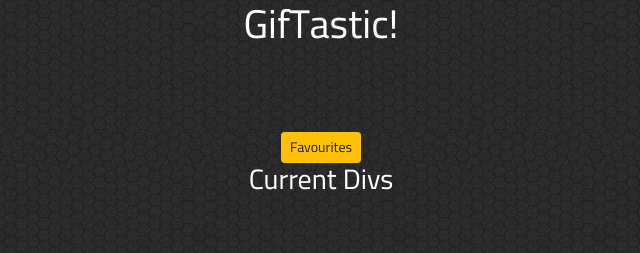
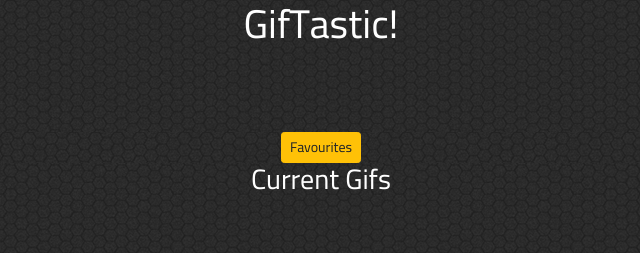
Before and after one commit to nick-ramsay/GifTastic, a plain HTML site: page index.html in a window 1280 px wide. Shown: the top 253 px of the page, 319-959 px from the left. Drawn offline with nearby package versions, Linux system fonts and the light colour scheme.

Commit message:
Changed Current Div to Current Gif header

```diff
--- a/index.html
+++ b/index.html
@@ -54,7 +54,7 @@
         </div>
         <div class="row" align="center">
             <div class="col-md-12">
-                <h3 id="currentDivHeader" align="center">Current Divs</h3>
+                <h3 id="currentDivHeader" align="center">Current Gifs</h3>
             </div>
             <div class="col-md-12 gifs">
             </div>
```
